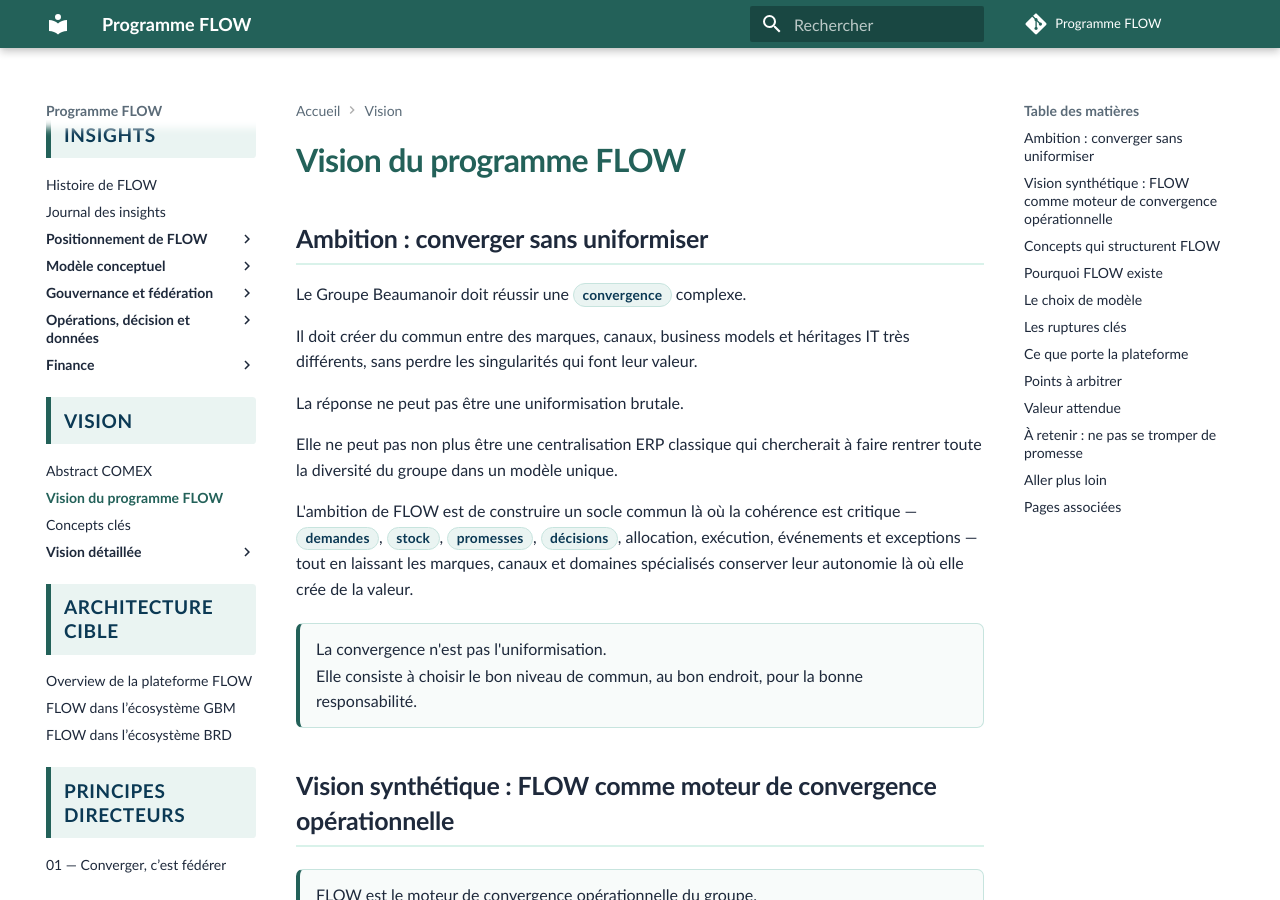
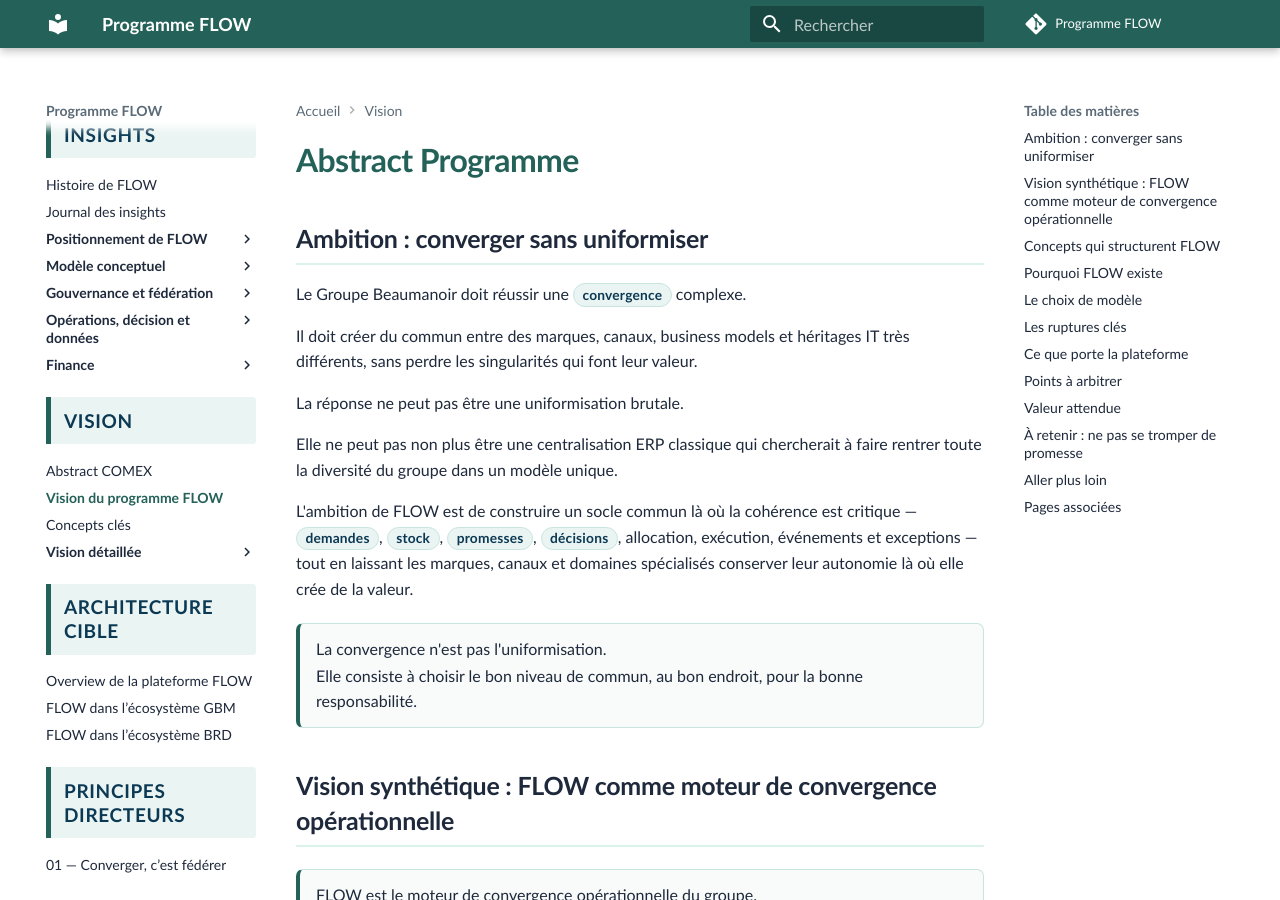
Before and after one commit to laurent-sintes/FLOW-Program, an MkDocs documentation site: the page built from docs/vision/vision-programme-flow.md, in a window 1280 px wide and 900 px high. Built offline with MkDocs 1.6.1 and Material for MkDocs 9.7.7, drawn with Linux system fonts in a browser that asks for light colours; comment, search, counter and statistics services are not loaded.

Commit message:
Renommer la vision programme en abstract programme

```diff
--- a/docs/vision/vision-programme-flow.md
+++ b/docs/vision/vision-programme-flow.md
@@ -1,4 +1,4 @@
-# Vision du programme FLOW
+# Abstract Programme
 
 ## Ambition : converger sans uniformiser
 
```
